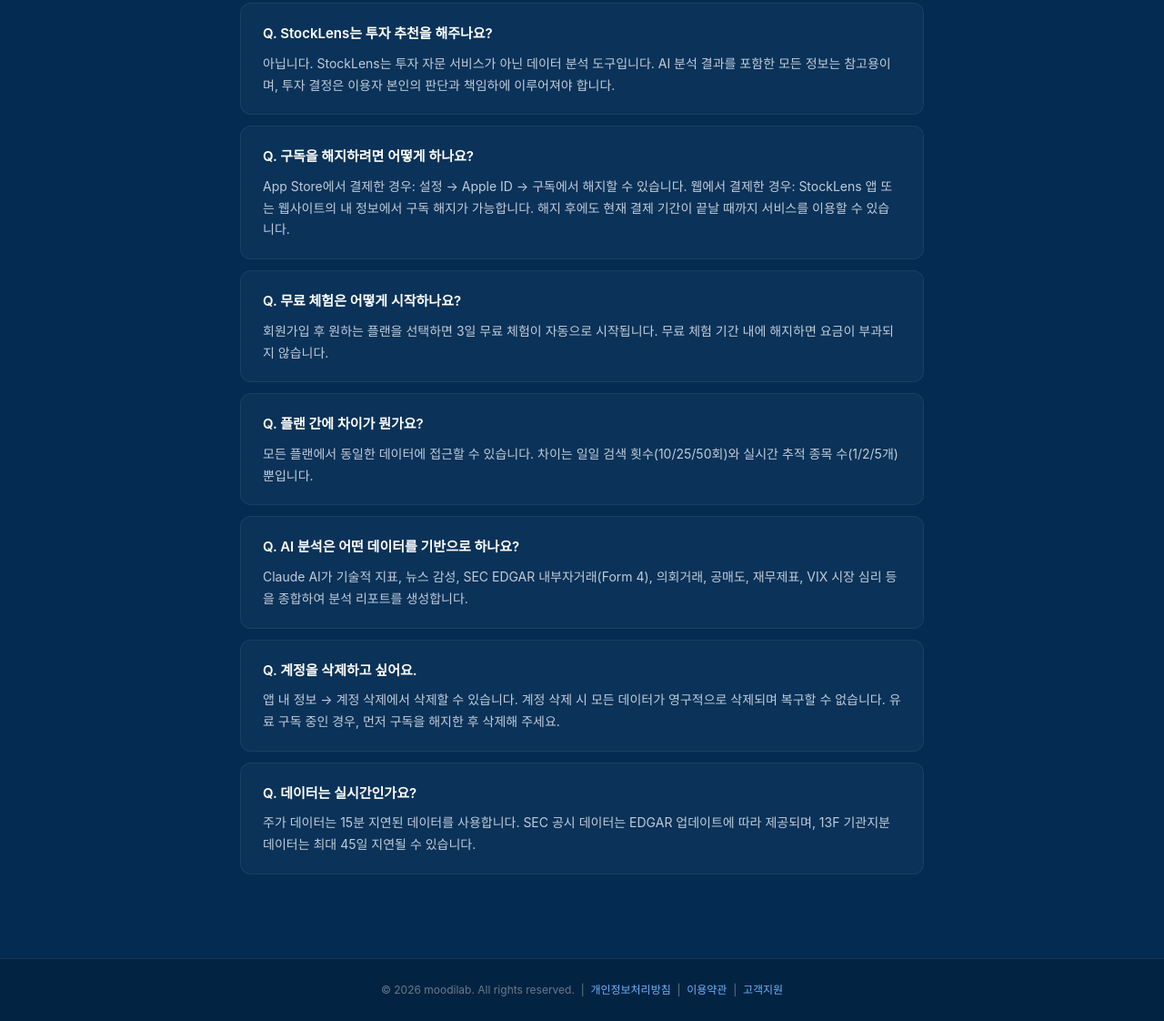
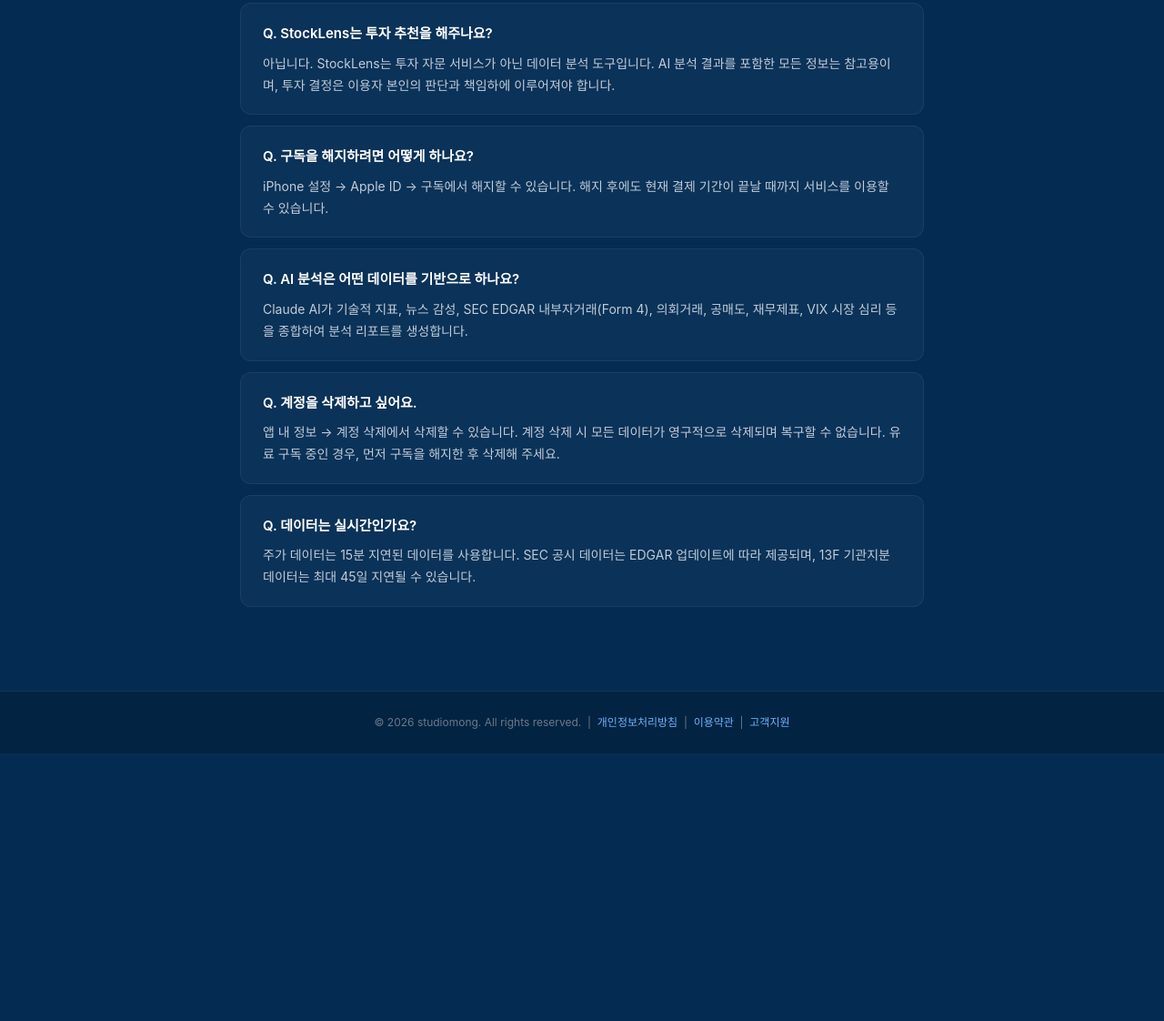
Before and after one commit to studioMong/stocklens-landing, a website: page support.html in a window 1280 px wide. Shown: the part 803-1925 px from the top of the page at 91% size. After the commit the page ends 1631 px from the top, so only its background shows below. Drawn offline with Linux system fonts and the light colour scheme.

Commit message:
chore: remove pricing section, update support email to support@studiomong.kr

```diff
--- a/support.html
+++ b/support.html
@@ -129,7 +129,7 @@
     <div class="contact-card">
       <h2>이메일 문의</h2>
       <p>서비스 이용, 구독, 결제, 기술적 문제 등 모든 문의를 이메일로 받고 있습니다.</p>
-      <p><a href="mailto:jcp1452@gmail.com">jcp1452@gmail.com</a></p>
+      <p><a href="mailto:support@studiomong.kr">support@studiomong.kr</a></p>
       <p style="font-size:13px; color:#8a9bb5; margin-top:8px;">영업일 기준 1~2일 이내 답변드립니다.</p>
     </div>
 
@@ -147,17 +147,7 @@
 
     <div class="faq-item">
       <div class="faq-q">Q. 구독을 해지하려면 어떻게 하나요?</div>
-      <div class="faq-a">App Store에서 결제한 경우: 설정 → Apple ID → 구독에서 해지할 수 있습니다. 웹에서 결제한 경우: StockLens 앱 또는 웹사이트의 내 정보에서 구독 해지가 가능합니다. 해지 후에도 현재 결제 기간이 끝날 때까지 서비스를 이용할 수 있습니다.</div>
-    </div>
-
-    <div class="faq-item">
-      <div class="faq-q">Q. 무료 체험은 어떻게 시작하나요?</div>
-      <div class="faq-a">회원가입 후 원하는 플랜을 선택하면 3일 무료 체험이 자동으로 시작됩니다. 무료 체험 기간 내에 해지하면 요금이 부과되지 않습니다.</div>
-    </div>
-
-    <div class="faq-item">
-      <div class="faq-q">Q. 플랜 간에 차이가 뭔가요?</div>
-      <div class="faq-a">모든 플랜에서 동일한 데이터에 접근할 수 있습니다. 차이는 일일 검색 횟수(10/25/50회)와 실시간 추적 종목 수(1/2/5개)뿐입니다.</div>
+      <div class="faq-a">iPhone 설정 → Apple ID → 구독에서 해지할 수 있습니다. 해지 후에도 현재 결제 기간이 끝날 때까지 서비스를 이용할 수 있습니다.</div>
     </div>
 
     <div class="faq-item">
@@ -177,7 +167,7 @@
   </div>
 
   <div class="footer">
-    &copy; 2026 moodilab. All rights reserved.
+    &copy; 2026 studiomong. All rights reserved.
     &nbsp;|&nbsp;
     <a href="privacy.html">개인정보처리방침</a>
     &nbsp;|&nbsp;
```
Also changed, not shown: index.html (+7 -2 lines).
